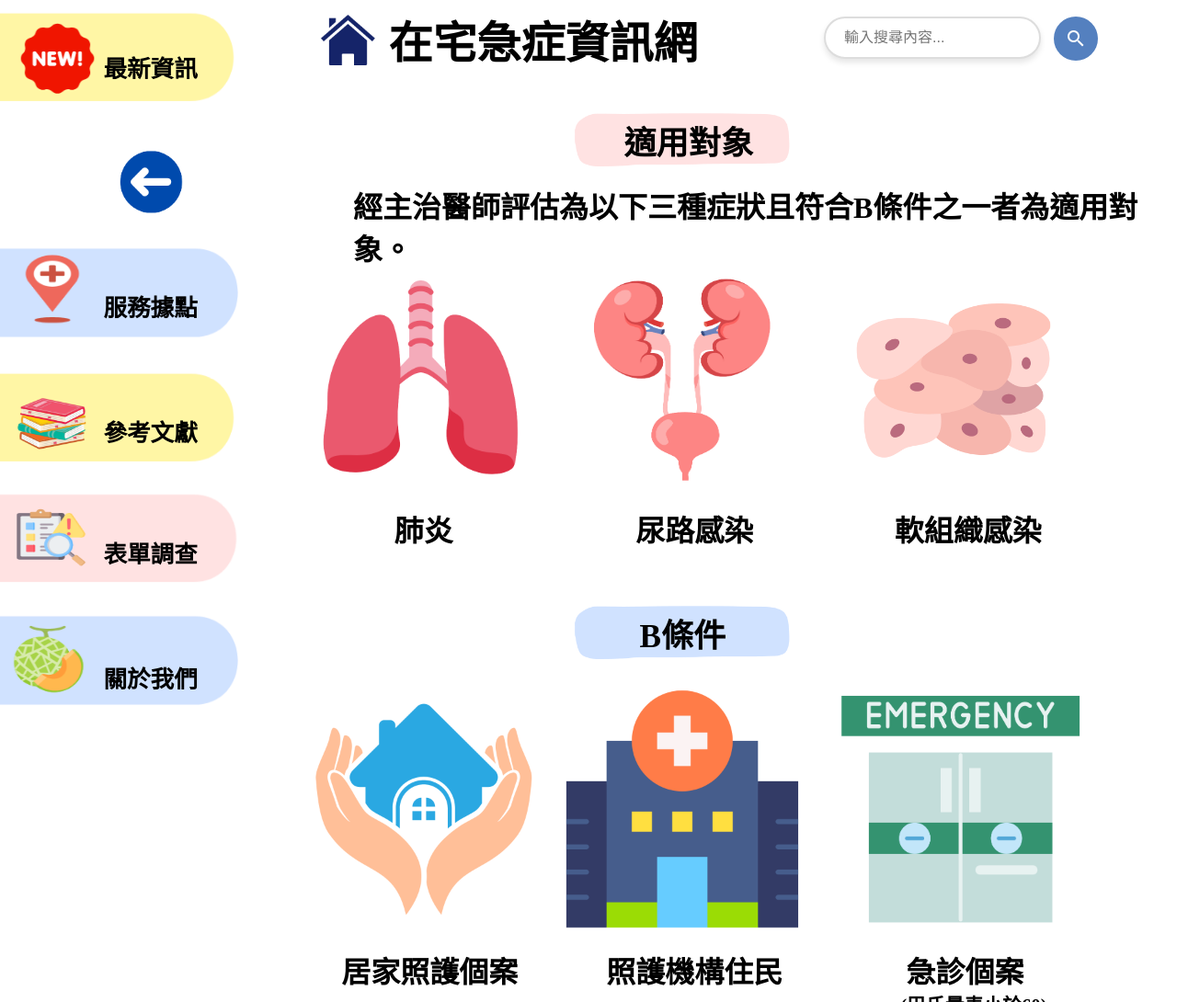
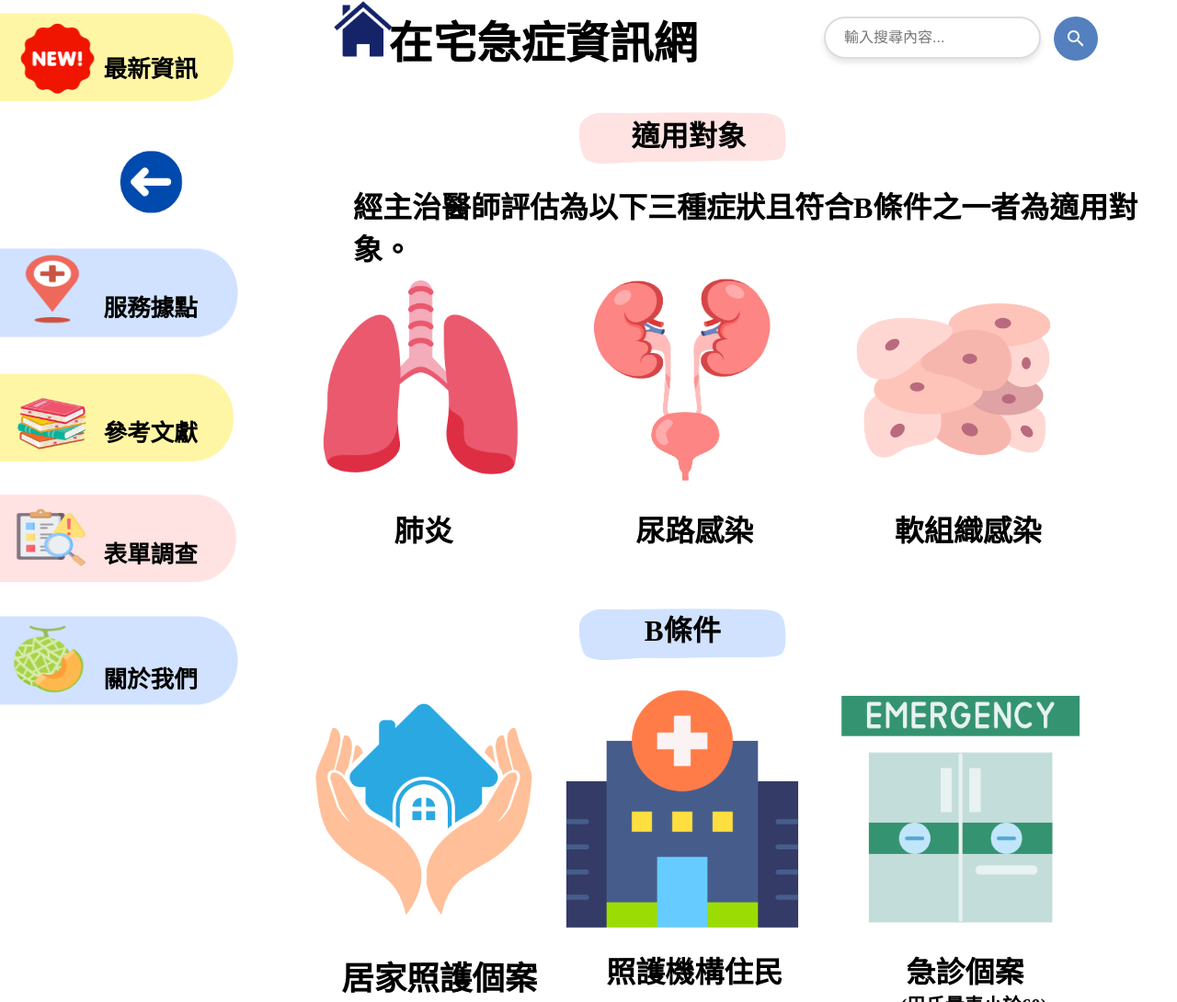
Before and after one commit to idkhaha-ha/hah, a plain HTML site: page page4.html in a window 1280 px wide. Shown: the top 1090 px of the page at 92% size. Drawn offline with Linux system fonts and the light colour scheme.

Commit message:
page2.css page3.css page4.css page5.css page6.css page7.css page8.css

```diff
--- a/page2.css
+++ b/page2.css
@@ -203,7 +203,7 @@ body {
     z-index:3;
 }
 .title {
-    font-size: 3em;
+    font-size: clamp(16px, 15vw, 6vh);;
     font-family: 'Noto Sans HK', sans-serif;
     font-weight: bold;
     align-items: center;
@@ -214,11 +214,12 @@ body {
 }
 .icon7{
     position:fixed;
-    top:0vh;
-    left:26vw;
-    width: 7vw;
-    height:11vh;
+    top:-2vh;
+    left:27vw;
+    width: clamp(50px, 12vw, 12vh);
+    height:auto;
     z-index:3;
+    transform-origin: top left;
 }
 /* 搜尋欄 */
 .search-container {
--- a/page3.css
+++ b/page3.css
@@ -218,7 +218,7 @@
         z-index:3;
     }
     .title {
-        font-size: 3em;
+        font-size: clamp(16px, 15vw, 6vh);;
         font-family: 'Noto Sans HK', sans-serif;
         font-weight: bold;
         align-items: center;
@@ -229,11 +229,12 @@
     }
     .icon7{
         position:fixed;
-        top:0vh;
-        left:26vw;
-        width: 7vw;
-        height:11vh;
+        top:-2vh;
+        left:27vw;
+        width: clamp(50px, 12vw, 12vh);
+        height:auto;
         z-index:3;
+        transform-origin: top left;
     }
     /* 搜尋框 */
 .search-input {
--- a/page4.css
+++ b/page4.css
@@ -216,7 +216,7 @@
         z-index:3;
     }
     .title {
-        font-size: 3em;
+        font-size: clamp(16px, 15vw, 6vh);;
         font-family: 'Noto Sans HK', sans-serif;
         font-weight: bold;
         align-items: center;
@@ -227,11 +227,12 @@
     }
     .icon7{
         position:absolute;
-        top:0vh;
-        left:26vw;
-        width: 7vw;
-        height:11vh;
+        top:-2vh;
+        left:27vw;
+        width: clamp(50px, 12vw, 12vh);
+        height:auto;
         z-index:3;
+        transform-origin: top left;
     }
     /* 搜尋欄 */
     .search-container {
@@ -284,9 +285,9 @@
 .img10
 {
     position:absolute;
-    top:19vh;
+    top:calc(10px + 17.5vh);
     left:58vw;
-    width: 25%;
+    width: 24vw;
     height:auto;
     transform: translate(-50%,-50%);
     z-index:1;
@@ -297,7 +298,7 @@
     left:58.5vw;
     position: absolute; /* 固定位置 */
     font-weight: bold;
-    font-size:2.2em;
+    font-size:calc(1.5vh + 1.5vw);
     color: black;
     z-index: 40;
     transform: translateX(-50%) translateY(0);
@@ -393,21 +394,22 @@ a .img9:hover {
 .img11
 {
     position:absolute;
-    top:86vh;
+    top:calc(85vh + 10px);
     left:58vw;
-    width: 25%;
+    width: 24vw;
     height:auto;
     transform: translate(-50%,-50%);
     z-index:1;
 }
+
 /*B條件*/
 .text6
 {
-    top:calc(86vh - 7.5%);
+    top:calc(85vh + 10px - 7.5%);
     left:58vw;
     position: absolute; /* 固定位置 */
     font-weight: bold;
-    font-size:2.2em;
+    font-size:calc(1.5vh + 1.5vw);
     color: black;
     z-index: 40;
     transform: translateX(-50%) translateY(0);
@@ -428,7 +430,7 @@ a .img9:hover {
     left:29vw;
     position: absolute; /* 固定位置 */
     font-weight: bold;
-    font-size:2em;
+    font-size:2.22em;
     color: black;
     z-index: 40;
 }
@@ -486,20 +488,20 @@ a .img9:hover {
 .img15
 {
     position:absolute;
-    top:145vh;
+    top:calc(144vh + 10px);
     left:58vw;
-    width: 25%;
+    width: 24vw;
     height:auto;
     transform: translate(-50%,-50%);
     z-index:1;
 }
 .text11
 {
-    top:calc(145vh - 7.5%);
+    top:calc(144vh + 10px - 7.5%);
     left:58vw;
     position: absolute; /* 固定位置 */
     font-weight: bold;
-    font-size:2.2em;
+    font-size:calc(1.5vh + 1.5vw);
     color: black;
     z-index: 40;
     transform: translateX(-50%) translateY(0);
--- a/page5.css
+++ b/page5.css
@@ -216,7 +216,7 @@
         z-index:3;
     }
     .title {
-        font-size: 3em;
+        font-size: clamp(16px, 15vw, 6vh);;
         font-family: 'Noto Sans HK', sans-serif;
         font-weight: bold;
         align-items: center;
@@ -227,11 +227,12 @@
     }
     .icon7{
         position:absolute;
-        top:0vh;
-        left:26vw;
-        width: 7vw;
-        height:11vh;
+        top:-2vh;
+        left:27vw;
+        width: clamp(50px, 12vw, 12vh);
+        height:auto;
         z-index:3;
+        transform-origin: top left;
     }
     /* 搜尋欄 */
     .search-container {
--- a/page6.css
+++ b/page6.css
@@ -217,7 +217,7 @@
         z-index:3;
     }
     .title {
-        font-size: 3em;
+        font-size: clamp(16px, 15vw, 6vh);;
         font-family: 'Noto Sans HK', sans-serif;
         font-weight: bold;
         align-items: center;
@@ -228,11 +228,12 @@
     }
     .icon7{
         position:fixed;
-        top:0vh;
-        left:26vw;
-        width: 7vw;
-        height:11vh;
+        top:-2vh;
+        left:27vw;
+        width: clamp(50px, 12vw, 12vh);
+        height:auto;
         z-index:3;
+        transform-origin: top left;
     }
     /* 搜尋欄 */
     .search-container {
--- a/page7.css
+++ b/page7.css
@@ -226,7 +226,7 @@
         z-index:3;
     }
     .title {
-        font-size: 3em;
+        font-size: clamp(16px, 15vw, 6vh);;
         font-family: 'Noto Sans HK', sans-serif;
         font-weight: bold;
         align-items: center;
@@ -237,11 +237,12 @@
     }
     .icon7{
         position:fixed;
-        top:0vh;
-        left:26vw;
-        width: 7vw;
-        height:11vh;
+        top:-2vh;
+        left:27vw;
+        width: clamp(50px, 12vw, 12vh);
+        height:auto;
         z-index:3;
+        transform-origin: top left;
     }
     /* 搜尋欄 */
     .search-container {
@@ -313,8 +314,8 @@
 {
     position: absolute;
     left: 34vw;
-    top: 17vw;
-    width: 10vw;
+    top: 33vh;
+    width: clamp(100px, 20vw, 20vh);
     height: auto;
     transform:translateX(-50%) translateY(-50%);
     z-index: 1;
@@ -333,9 +334,9 @@
 .img9
 {
     position: absolute;
-    left: 82vw;
-    top: 17vw;
-    width: 10vw;
+    left: 80vw;
+    top: 33vh;
+    width: clamp(100px, 20vw, 20vh);
     height: auto;
     transform:translateX(-50%) translateY(-50%);
     z-index: 1;
@@ -344,8 +345,8 @@
 {
     position: absolute;
     left: 32vw;
-    top: 25vw;
-    width: 10vw;
+    top: 50vh;
+    width: clamp(100px, 20vw, 20vh);
     height: auto;
     transform:translateX(-50%) translateY(-50%);
     z-index: 1;
@@ -355,7 +356,7 @@
     left:59vw;
     position: absolute; /* 固定位置 */
     font-weight: bold;
-    font-size:calc(1.4vh + 1.4vw);
+    font-size:4vh;
     color: black;
     z-index: 40;
     transform:translateX(-50%);
@@ -366,8 +367,8 @@
 {
     position: absolute;
     left: 86vw;
-    top: 25vw;
-    width: 10vw;
+    top: 50vh;
+    width:clamp(100px, 20vw, 20vh);
     height: auto;
     transform:translateX(-50%) translateY(-50%);
     z-index: 1;
@@ -377,7 +378,7 @@
     position: absolute;
     left: 43vw;
     top: 68vh;
-    width: 30vw;
+    width: clamp(100px, 60vw, 60vh);
     height: auto;
     transform:translateX(-50%) translateY(-50%);
     z-index: 1;
@@ -406,7 +407,7 @@
     position: absolute;
     left: 77vw;
     top: 68vh;
-    width: 29vw;
+    width:clamp(100px, 58vw, 58vh);
     height: auto;
     transform:translateX(-50%) translateY(-50%);
     z-index: 1;
--- a/page8.css
+++ b/page8.css
@@ -220,7 +220,7 @@
         z-index:3;
     }
     .title {
-        font-size: 3em;
+        font-size: clamp(16px, 15vw, 6vh);;
         font-family: 'Noto Sans HK', sans-serif;
         font-weight: bold;
         align-items: center;
@@ -231,11 +231,12 @@
     }
     .icon7{
         position:fixed;
-        top:0vh;
-        left:26vw;
-        width: 7vw;
-        height:11vh;
+        top:-2vh;
+        left:27vw;
+        width: clamp(50px, 12vw, 12vh);
+        height:auto;
         z-index:3;
+        transform-origin: top left;
     }
     /* 搜尋欄 */
     .search-container {
```
